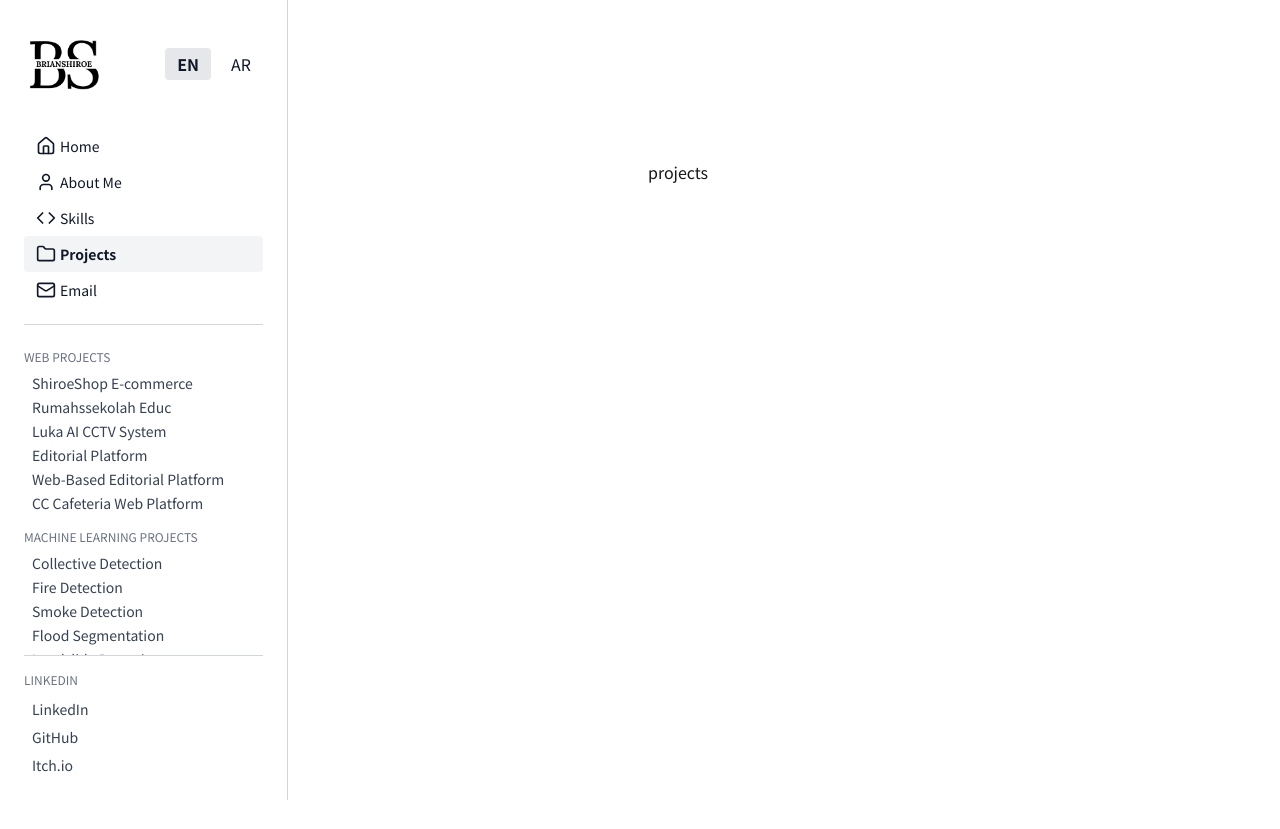
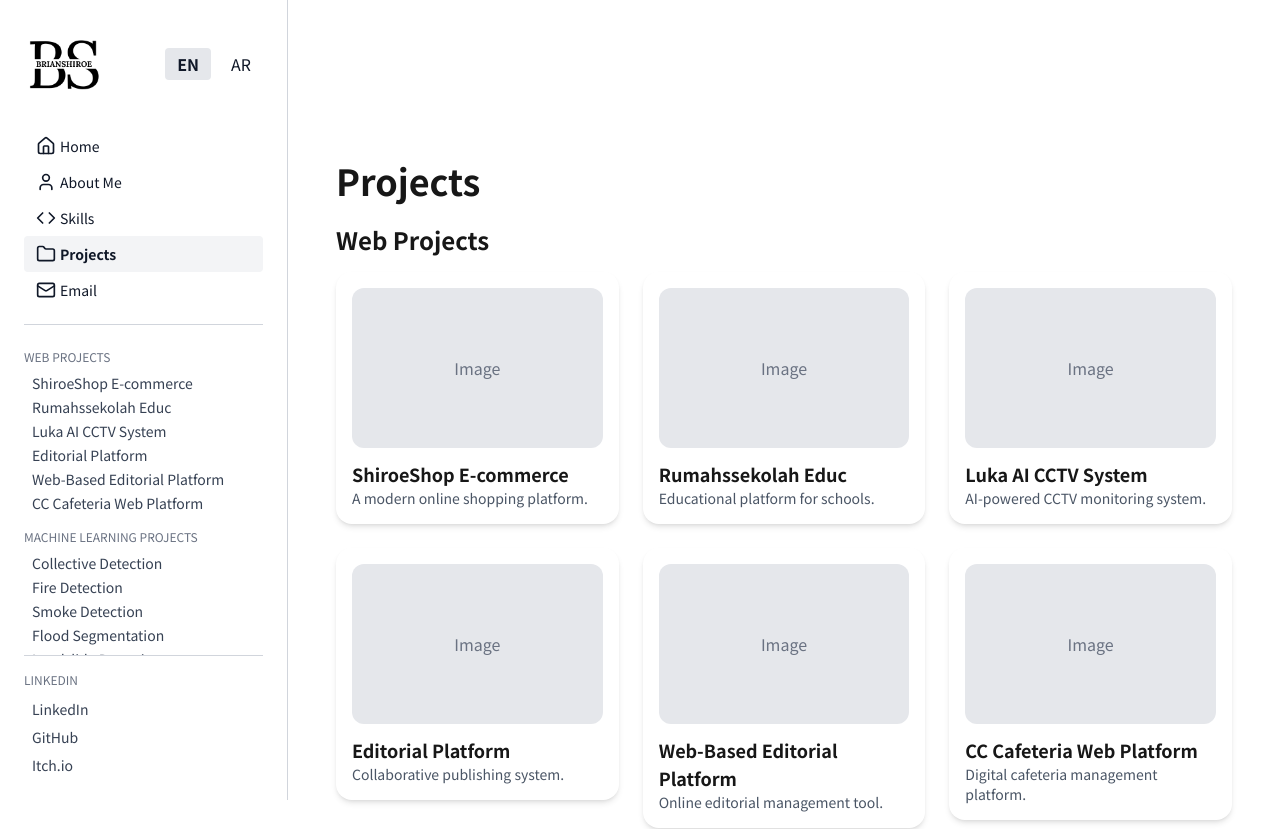
Before and after one commit to BrianShiroe/portfolio, a Next.js app: page /en/projects in a window 1280 px wide. Shown: the top 829 px of the page. Before the commit the page ends 800 px from the top, so only its background shows below. Built offline with nearby package versions, Linux system fonts and the light colour scheme.

Commit message:
[feat] sample design for proejects

```diff
--- a/app/[locale]/(public)/email/page.tsx
+++ b/app/[locale]/(public)/email/page.tsx
@@ -1,4 +1,8 @@
 // app/[locale]/(public)/email/page.tsx
 export default function EmailPage() {
-  return <div>email me</div>;
+  return (
+    <div className="flex flex-col items-center justify-center">
+      <h1 className="self-start text-4xl font-semibold mb-6">Email Me</h1>
+    </div>
+  );
 }
--- /dev/null
+++ b/app/[locale]/(public)/projects/[id]/page.tsx
@@ -0,0 +1,77 @@
+import { notFound } from "next/navigation";
+
+const projects = {
+  shiroeshop: {
+    title: "ShiroeShop E-commerce",
+    desc: "A modern online shopping platform with a sleek UI.",
+  },
+  rumahssekolah: {
+    title: "Rumahssekolah Educ",
+    desc: "Educational platform for schools.",
+  },
+  "luka-ai": {
+    title: "Luka AI CCTV System",
+    desc: "AI-powered CCTV monitoring system.",
+  },
+  editorial: {
+    title: "Editorial Platform",
+    desc: "Collaborative publishing system.",
+  },
+  "editorial-web": {
+    title: "Web-Based Editorial Platform",
+    desc: "Online editorial management tool.",
+  },
+  "cc-cafeteria": {
+    title: "CC Cafeteria Web Platform",
+    desc: "Digital cafeteria management platform.",
+  },
+  "collective-detection": {
+    title: "Collective Detection",
+    desc: "Smart detection for group behaviors.",
+  },
+  "fire-detection": {
+    title: "Fire Detection",
+    desc: "AI system to detect fires in real time.",
+  },
+  "smoke-detection": {
+    title: "Smoke Detection",
+    desc: "ML-based smoke detection system.",
+  },
+  "flood-segmentation": {
+    title: "Flood Segmentation",
+    desc: "Segmentation model for flood mapping.",
+  },
+  landslide: {
+    title: "Landslide Detection",
+    desc: "AI model for landslide risk detection.",
+  },
+  "wob-cob": {
+    title: "WOB and COB",
+    desc: "A fun casual 2D game.",
+  },
+  "goddess-trial": {
+    title: "The Goddess' Trial",
+    desc: "Fantasy RPG adventure.",
+  },
+  "shadow-monarch": {
+    title: "Shadow Monarch",
+    desc: "Dark-themed action RPG.",
+  },
+  "climb-it-up": {
+    title: "Climb It Up!",
+    desc: "Vertical climbing challenge game.",
+  },
+};
+
+export default function ProjectPage({ params }: { params: { id: string } }) {
+  const project = projects[params.id];
+
+  if (!project) return notFound();
+
+  return (
+    <div className="px-6 py-10">
+      <h1 className="text-4xl font-bold mb-4">{project.title}</h1>
+      <p className="text-gray-700 text-lg">{project.desc}</p>
+    </div>
+  );
+}
--- a/app/[locale]/(public)/projects/page.tsx
+++ b/app/[locale]/(public)/projects/page.tsx
@@ -1,4 +1,137 @@
-// app/[locale]/(public)/projects/page.tsx
-export default function ProjectsPage() {
-  return <div>projects</div>;
+// app/[locale]/(public)/home/page.tsx
+"use client";
+import { useLocale } from "@/lib/useLocale";
+import Link from "next/link";
+import Image from "next/image";
+
+const projects = [
+  {
+    category: "Web Projects",
+    items: [
+      {
+        title: "ShiroeShop E-commerce",
+        desc: "A modern online shopping platform.",
+        href: "/projects/shiroeshop",
+      },
+      {
+        title: "Rumahssekolah Educ",
+        desc: "Educational platform for schools.",
+        href: "/projects/rumahssekolah",
+      },
+      {
+        title: "Luka AI CCTV System",
+        desc: "AI-powered CCTV monitoring system.",
+        href: "/projects/luka-ai",
+      },
+      {
+        title: "Editorial Platform",
+        desc: "Collaborative publishing system.",
+        href: "/projects/editorial",
+      },
+      {
+        title: "Web-Based Editorial Platform",
+        desc: "Online editorial management tool.",
+        href: "/projects/editorial-web",
+      },
+      {
+        title: "CC Cafeteria Web Platform",
+        desc: "Digital cafeteria management platform.",
+        href: "/projects/cc-cafeteria",
+      },
+    ],
+  },
+  {
+    category: "Machine Learning Projects",
+    items: [
+      {
+        title: "Collective Detection",
+        desc: "Smart detection for group behaviors.",
+        href: "/projects/collective-detection",
+      },
+      {
+        title: "Fire Detection",
+        desc: "AI system to detect fires in real time.",
+        href: "/projects/fire-detection",
+      },
+      {
+        title: "Smoke Detection",
+        desc: "ML-based smoke detection system.",
+        href: "/projects/smoke-detection",
+      },
+      {
+        title: "Flood Segmentation",
+        desc: "Segmentation model for flood mapping.",
+        href: "/projects/flood-segmentation",
+      },
+      {
+        title: "Landslide Detection",
+        desc: "AI model for landslide risk detection.",
+        href: "/projects/landslide",
+      },
+    ],
+  },
+  {
+    category: "Game Projects",
+    items: [
+      {
+        title: "WOB and COB",
+        desc: "A fun casual 2D game.",
+        href: "/projects/wob-cob",
+      },
+      {
+        title: "The Goddess' Trial",
+        desc: "Fantasy RPG adventure.",
+        href: "/projects/goddess-trial",
+      },
+      {
+        title: "Shadow Monarch",
+        desc: "Dark-themed action RPG.",
+        href: "/projects/shadow-monarch",
+      },
+      {
+        title: "Climb It Up!",
+        desc: "Vertical climbing challenge game.",
+        href: "/projects/climb-it-up",
+      },
+    ],
+  },
+];
+
+export default function HomePage() {
+  const { t, locale } = useLocale();
+
+  return (
+    <div className="flex flex-col items-center justify-center px-3 sm:px-6">
+      <h1 className="self-start text-3xl sm:text-4xl font-semibold mb-4 sm:mb-6">
+        Projects
+      </h1>
+
+      {projects.map((section) => (
+        <div key={section.category} className="w-full mb-6 sm:mb-10">
+          <h2 className="text-xl sm:text-2xl font-bold mb-3 sm:mb-4">
+            {section.category}
+          </h2>
+          <div className="grid grid-cols-1 md:grid-cols-2 lg:grid-cols-3 gap-3 sm:gap-6">
+            {section.items.map((proj) => (
+              <Link key={proj.title} href={proj.href}>
+                <div className="group rounded-xl sm:rounded-2xl shadow-md hover:shadow-lg transition p-3 sm:p-4 cursor-pointer">
+                  <div className="w-full h-32 sm:h-40 bg-gray-200 rounded-lg sm:rounded-xl mb-2 sm:mb-3 flex items-center justify-center">
+                    <span className="text-gray-500 text-sm sm:text-base">
+                      Image
+                    </span>
+                  </div>
+                  <h3 className="text-base sm:text-lg font-semibold">
+                    {proj.title}
+                  </h3>
+                  <p className="text-gray-600 text-xs sm:text-sm">
+                    {proj.desc}
+                  </p>
+                </div>
+              </Link>
+            ))}
+          </div>
+        </div>
+      ))}
+    </div>
+  );
 }
--- a/app/[locale]/(public)/skills/page.tsx
+++ b/app/[locale]/(public)/skills/page.tsx
@@ -28,7 +28,15 @@ export default function SkillsPage() {
       "Railway",
       "Netlify",
     ],
-    "Developer Tools": ["Git", "VSCode", "Jira", "Trello", "Clickup", "Figma"],
+    "Developer Tools": [
+      "Git",
+      "VSCode",
+      "Jira",
+      "Trello",
+      "Clickup",
+      "Figma",
+      "Stripe",
+    ],
     "Machine Learning & AI": ["YOLO", "OpenCV", "LLMs"],
     "Game Development": ["Unity", "Unreal Engine", "Godot", "Roblox Studio"],
   };
```
